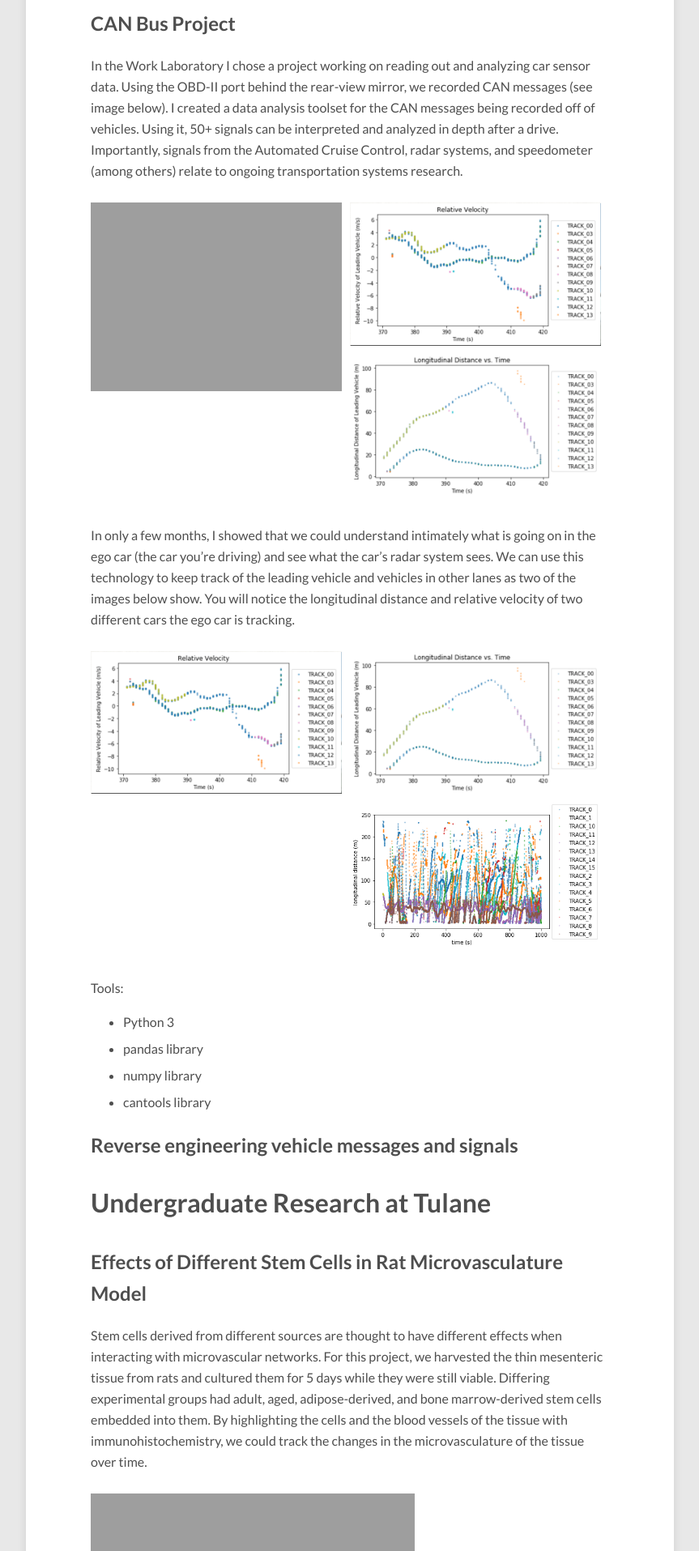
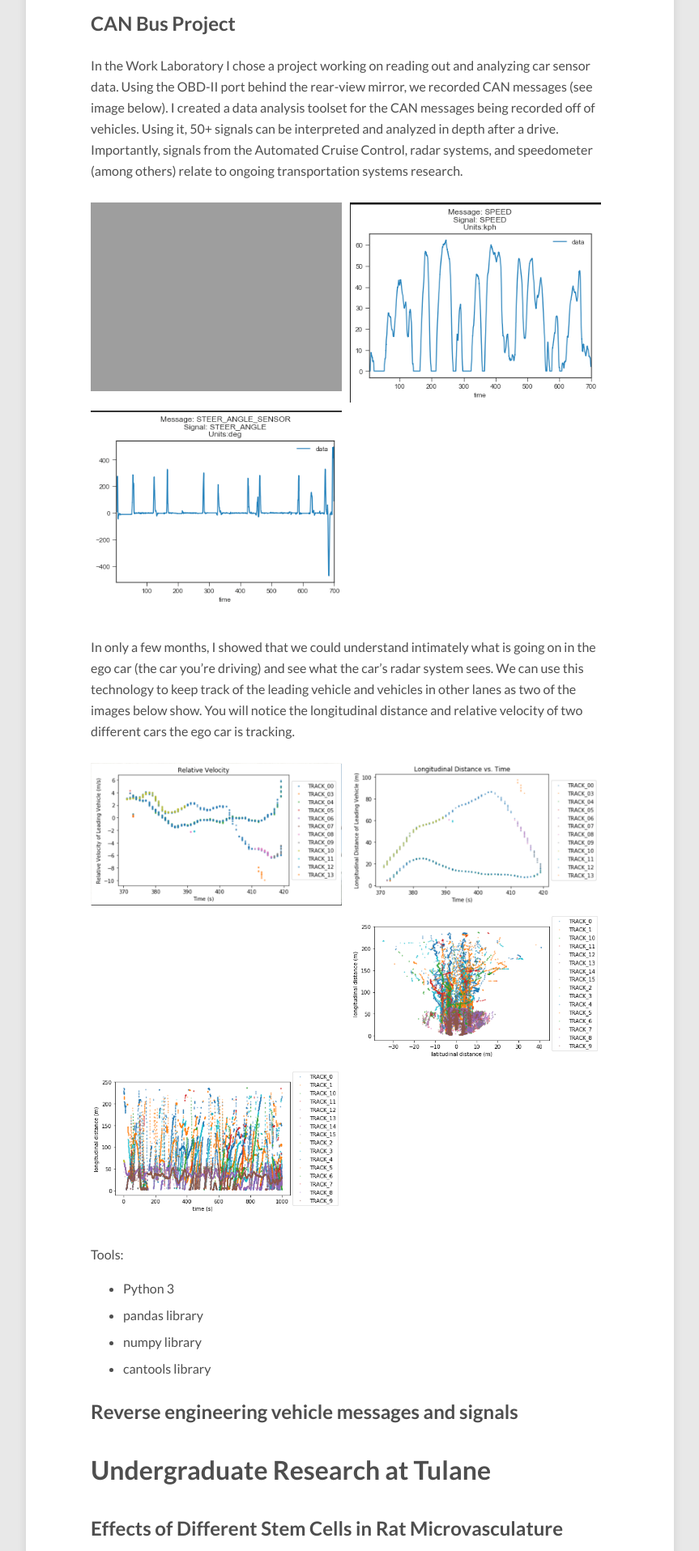
Before and after one commit to MatthewNice/MatthewNice.github.io, a Jekyll site: the page built from research/index.md, in a window 1280 px wide. Shown: the part 646-2561 px from the top of the page at 81% size, without its empty margins (208-1071 px from the left). Built offline with Jekyll 4.4.1, drawn with Linux system fonts in a browser that asks for light colours; nearby versions of some CDN libraries.

Commit message:
adding images for can bus research

```diff
--- a/research/index.md
+++ b/research/index.md
@@ -12,15 +12,16 @@ In the Work Laboratory I chose a project working on reading out and analyzing ca
 
 <figure class = "half">
 	<a href="{{ site.url }}/images/panda.jpeg"><img src="{{ site.url }}/images/panda.jpeg" alt=""></a>
-  <a href="{{ site.url }}/images/relVel2.png"><img src="{{ site.url }}/images/relVel2.png" alt=""></a>
-  <a href="{{ site.url }}/images/longdist2.png"><img src="{{ site.url }}/images/longdist2.png" alt=""></a>
+  <a href="{{ site.url }}/images/Speed.png"><img src="{{ site.url }}/images/Speed.png" alt=""></a>
+  <a href="{{ site.url }}/images/steer_angle.png"><img src="{{ site.url }}/images/steer_angle.png" alt=""></a>
 </figure>
 
 In only a few months, I showed that we could understand intimately what is going on in the ego car (the car you're driving) and see what the car's radar system sees. We can use this technology to keep track of the leading vehicle and vehicles in other lanes as two of the images below show. You will notice the longitudinal distance and relative velocity of two different cars the ego car is tracking.
 
 <figure class = "half">
   <a href="{{ site.url }}/images/relVel2.png"><img src="{{ site.url }}/images/relVel2.png" alt=""></a>
-  <a href="{{ site.url }}/images/longdist2.png"><img src="{{ site.url }}/images/longdist2.png" alt=""></a>
+    <a href="{{ site.url }}/images/longdist2.png"><img src="{{ site.url }}/images/longdist2.png" alt=""></a>
+  <a href="{{ site.url }}/images/radar_all_track.png"><img src="{{ site.url }}/images/radar_all_track.png" alt=""></a>
   <a href="{{ site.url }}/images/all_track.png"><img src="{{ site.url }}/images/all_track.png" alt=""></a>
 </figure>
 
```
Also changed, not shown: images/Speed.png (added), images/steer_angle.png (added).
